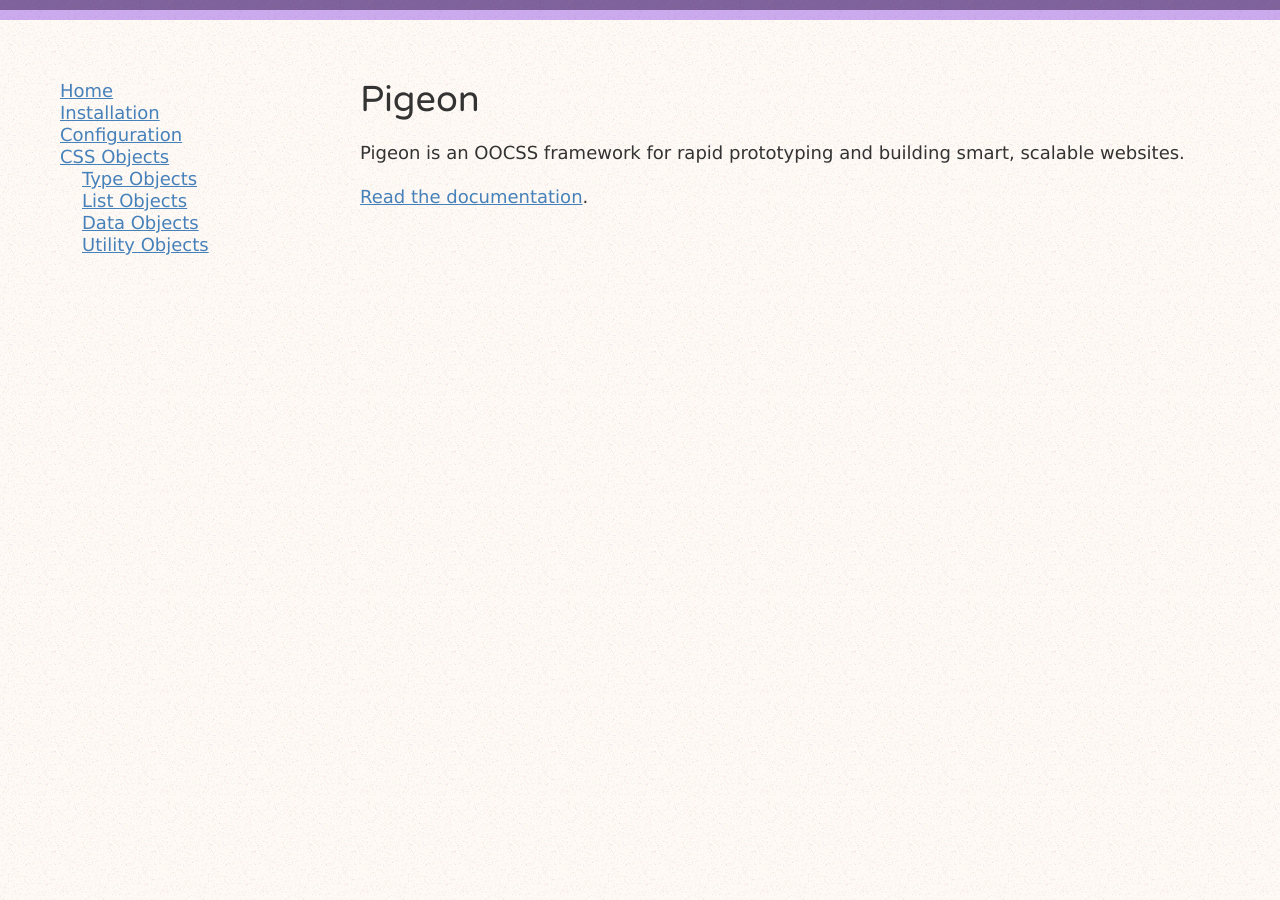
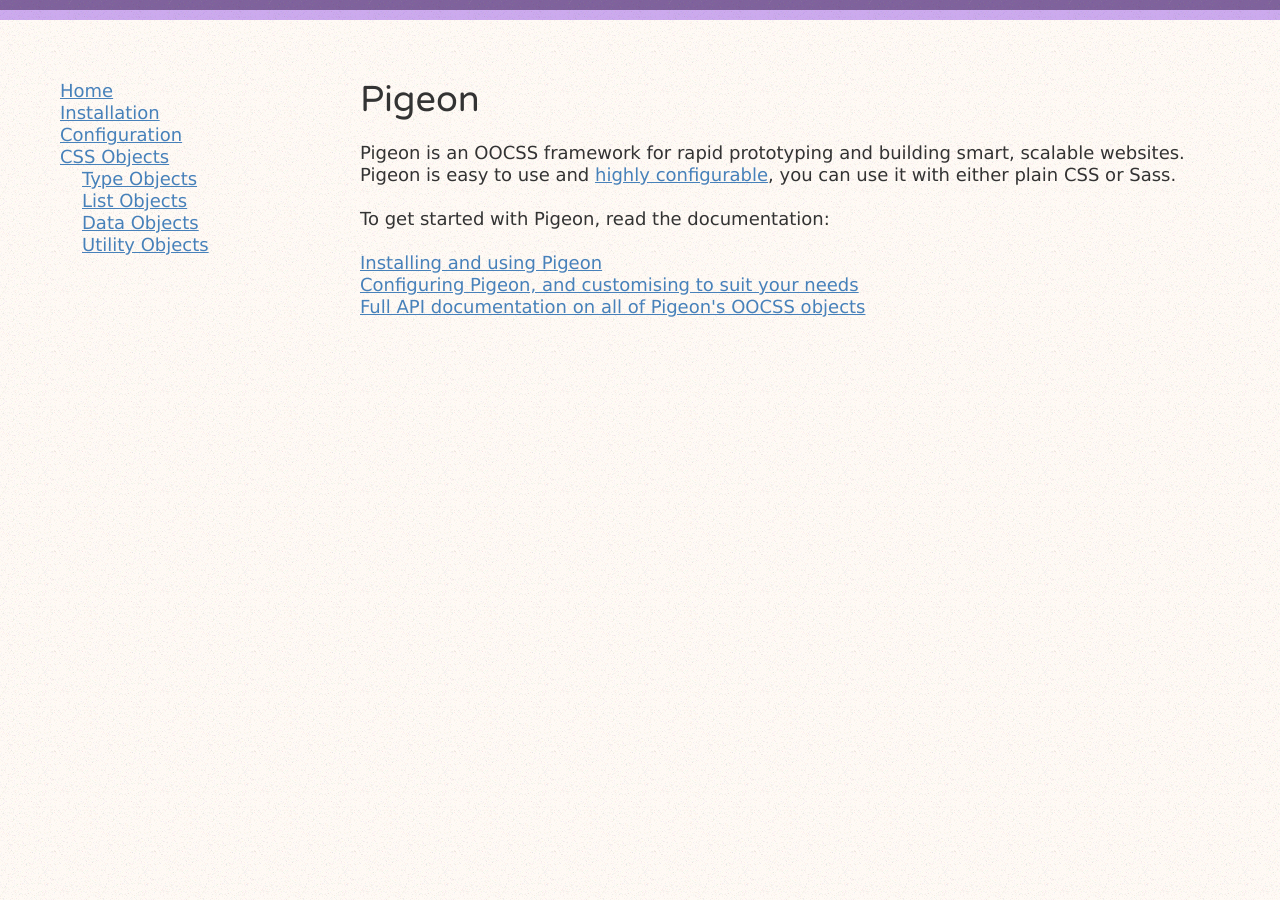
Before and after one commit to rowanmanning/pigeon, a Jekyll site: the page built from index.html, in a window 1280 px wide. Built offline with Jekyll 4.4.1, drawn with Linux system fonts in a browser that asks for light colours.

Commit message:
Basic home page content

```diff
--- a/docs/config/index.html
+++ b/docs/config/index.html
@@ -1,6 +1,6 @@
 ---
 title: Configuration - Pigeon Documentation
-description: Outline of Pigeon's variables and how you can customize styles to suit your needs.
+description: Outline of Pigeon's variables and how you can customise styles to suit your needs.
 layout: page
 ---
 
--- a/index.html
+++ b/index.html
@@ -6,6 +6,24 @@ layout: page
 
 <h1>{{ page.title }}</h1>
 
-<p>{{ page.description }}</p>
+<p>
+    {{ page.description }}
+    Pigeon is easy to use and <a href="/docs/config/">highly configurable</a>,
+    you can use it with either plain CSS or Sass.
+</p>
 
-<p><a href="/docs/">Read the documentation</a>.</p>
+<p>
+    To get started with Pigeon, read the documentation:
+</p>
+
+<ul class="stack">
+    <li>
+        <a href="/docs/install/">Installing and using Pigeon</a>
+    </li>
+    <li>
+        <a href="/docs/config/">Configuring Pigeon, and customising to suit your needs</a>
+    </li>
+    <li>
+        <a href="/docs/objects/">Full API documentation on all of Pigeon's OOCSS objects</a>
+    </li>
+</ul>
```
